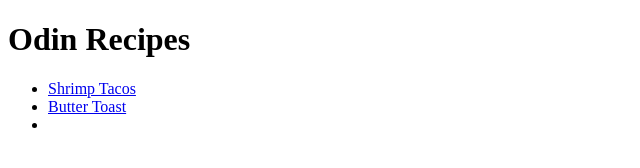
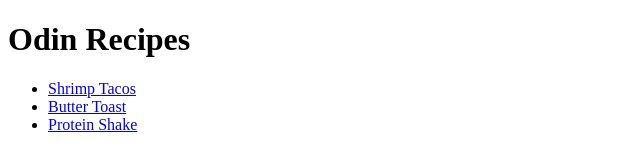
Before and after one commit to sc4rypotter/odin-recipes, a plain HTML site: page index.html in a window 1280 px wide. Shown: the whole page, without its empty margins (0-640 px from the left). Drawn offline with Linux system fonts and the light colour scheme.

```diff
--- a/index.html
+++ b/index.html
@@ -23,7 +23,9 @@
       </li>
       <li>
         <a
-        href="/home/sc4rypotter/repos/odin-recipes/recipes/protein-shake.html"
+          href="/home/sc4rypotter/repos/odin-recipes/recipes/protein-shake.html"
+          >Protein Shake</a
+        >
       </li>
     </ul>
   </body>
```
